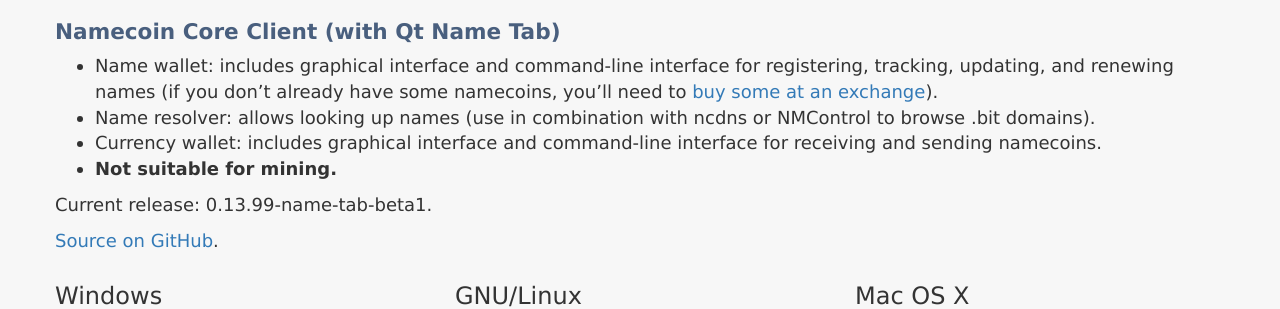
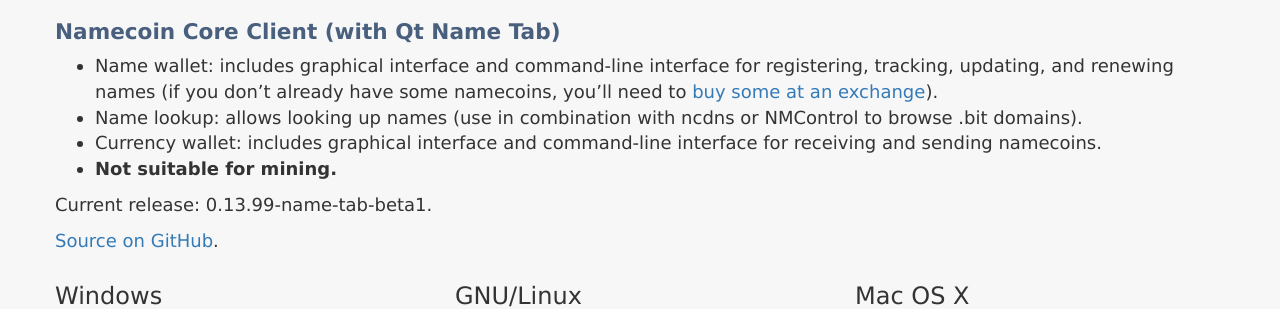
Before and after one commit to JeremyRand/namecoin.org, a Jekyll site: the page built from download/index.md, in a window 1280 px wide and 900 px high. Shown: the part 450-759 px from the top of the window. Built offline with Jekyll 4.4.1, drawn with Linux system fonts in a browser that asks for light colours; nearby versions of some CDN libraries; library files that are not in the unit come from our copies.

Commit message:
Download: Don't use "resolver" to describe namecoind-like software.

```diff
--- a/download/index.md
+++ b/download/index.md
@@ -8,7 +8,7 @@ title: Download
 ## Namecoin Core Client (with Qt Name Tab)
 
 * Name wallet: includes graphical interface and command-line interface for registering, tracking, updating, and renewing names (if you don't already have some namecoins, you'll need to [buy some at an exchange]({{site.baseurl}}exchanges/)).
-* Name resolver: allows looking up names (use in combination with ncdns or NMControl to browse .bit domains).
+* Name lookup: allows looking up names (use in combination with ncdns or NMControl to browse .bit domains).
 * Currency wallet: includes graphical interface and command-line interface for receiving and sending namecoins.
 * **Not suitable for mining.**
 
```
